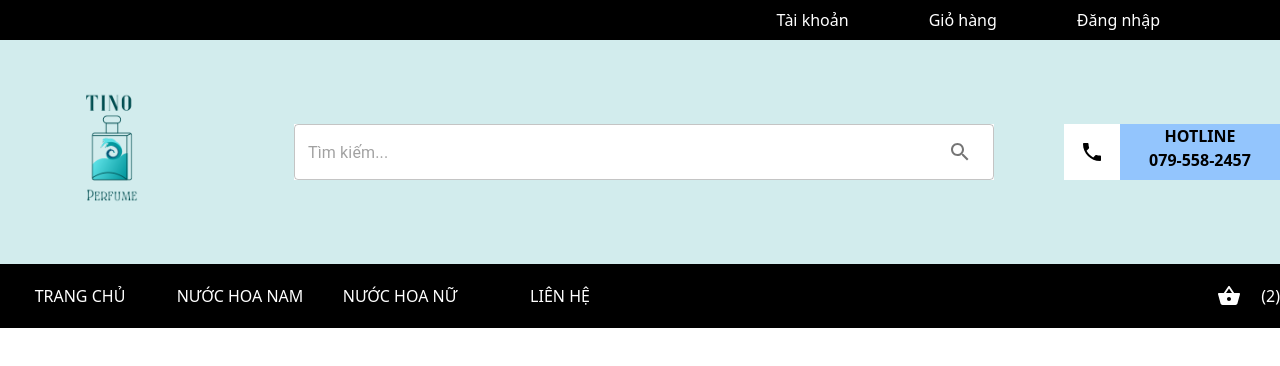
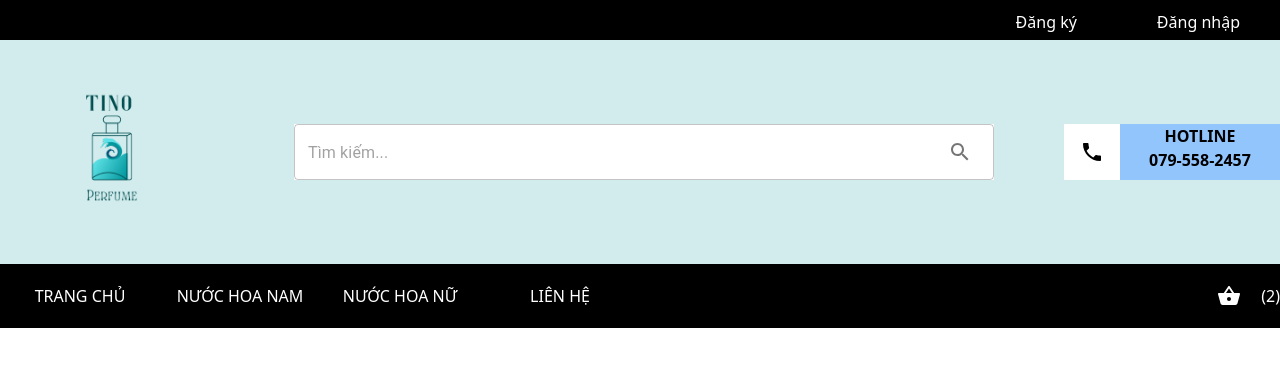
Before and after one commit to tinophan247/Tino-Ecommerce, a React (Create React App) app: page / in a window 1280 px wide. Shown: the top 366 px of the page. Built offline with nearby package versions, Linux system fonts and the light colour scheme.

Commit message:
TE-2 : Update link to login/register

```diff
--- a/src/views/components/Header/Header.jsx
+++ b/src/views/components/Header/Header.jsx
@@ -3,15 +3,17 @@ import React from 'react';
 import ShoppingBasketIcon from '@mui/icons-material/ShoppingBasket';
 import LocalPhoneIcon from '@mui/icons-material/LocalPhone';
 import SearchField from '../SearchField';
+import { NavLink } from 'react-router-dom';
 
 const Header = () => {
   return (
     <div className='w-full'>
         <div className='bg-black flex justify-end h-10 items-center'>
-          <div className='mr-10 flex'>
-            <button className='mr-20 h-10 text-white hover:text-te-logo '>Tài khoản</button>
-            <button className='mr-20 h-10 text-white hover:text-te-logo '>Giỏ hàng</button>
-            <button className='mr-20 h-10 text-white hover:text-te-logo '>Đăng nhập</button>
+          <div className='mr-10 flex gap-20'>
+            {/* Khi nào đăng nhập rồi mới hiện chỗ này
+            <NavLink to='/login' className='mt-5 h-10 text-white hover:text-te-logo '>Trang cá nhân</NavLink> */}
+            <NavLink to='/register' className='mt-5 h-10 text-white hover:text-te-logo '>Đăng ký</NavLink>
+            <NavLink to='/login' className='mt-5 h-10 text-white hover:text-te-logo '>Đăng nhập</NavLink>
           </div>
       </div>
       <div className='bg-te-logo h-56 flex justify-center '>
@@ -41,7 +43,7 @@ const Header = () => {
             <button className='w-40 h-16 text-white hover:text-te-logo uppercase'>Liên hệ</button>
           </div>
           <button className='flex justify-center group'>
-            <div className='w-16 h-16 flex justify-center items-center text-white group-hover:text-te-logo '>
+            <div className='w-16 h-16 flex justify-center items-center text-white group-hover:text-te-logo'>
               <ShoppingBasketIcon />
             </div>
             <p className='h-16 flex justify-center items-center text-white text-base font-medium group-hover:text-te-logo'>(2)</p>
```
